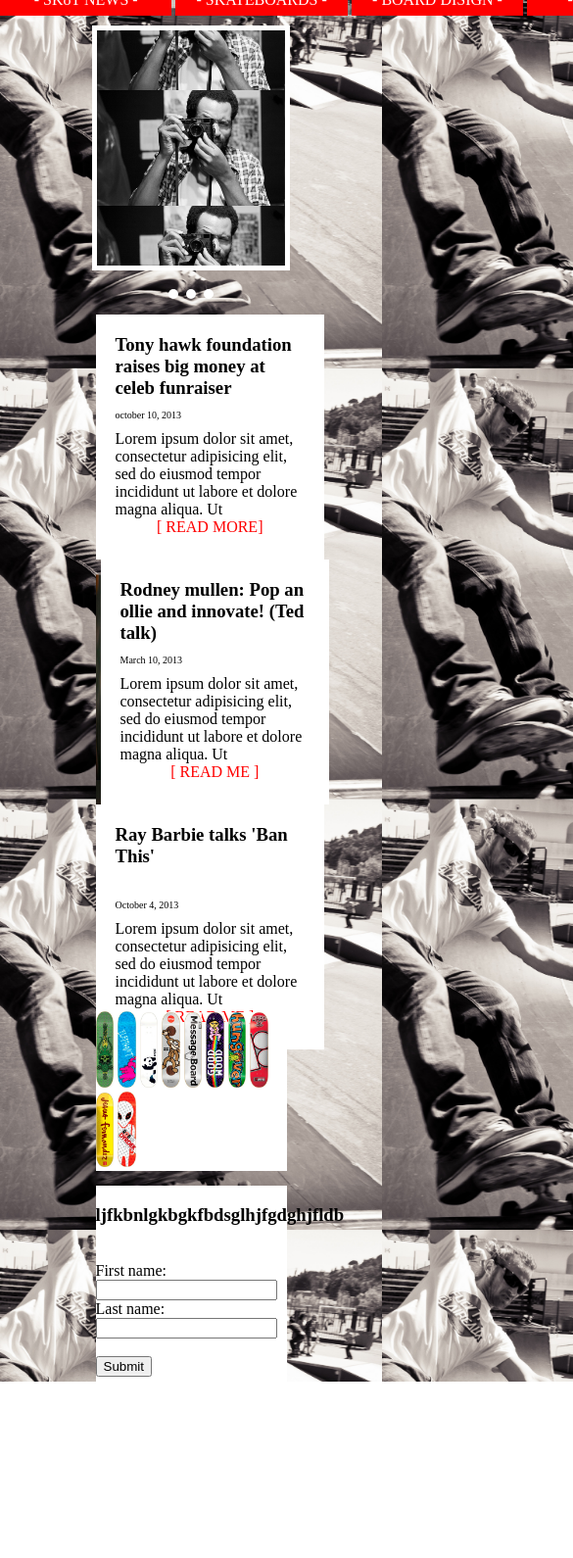
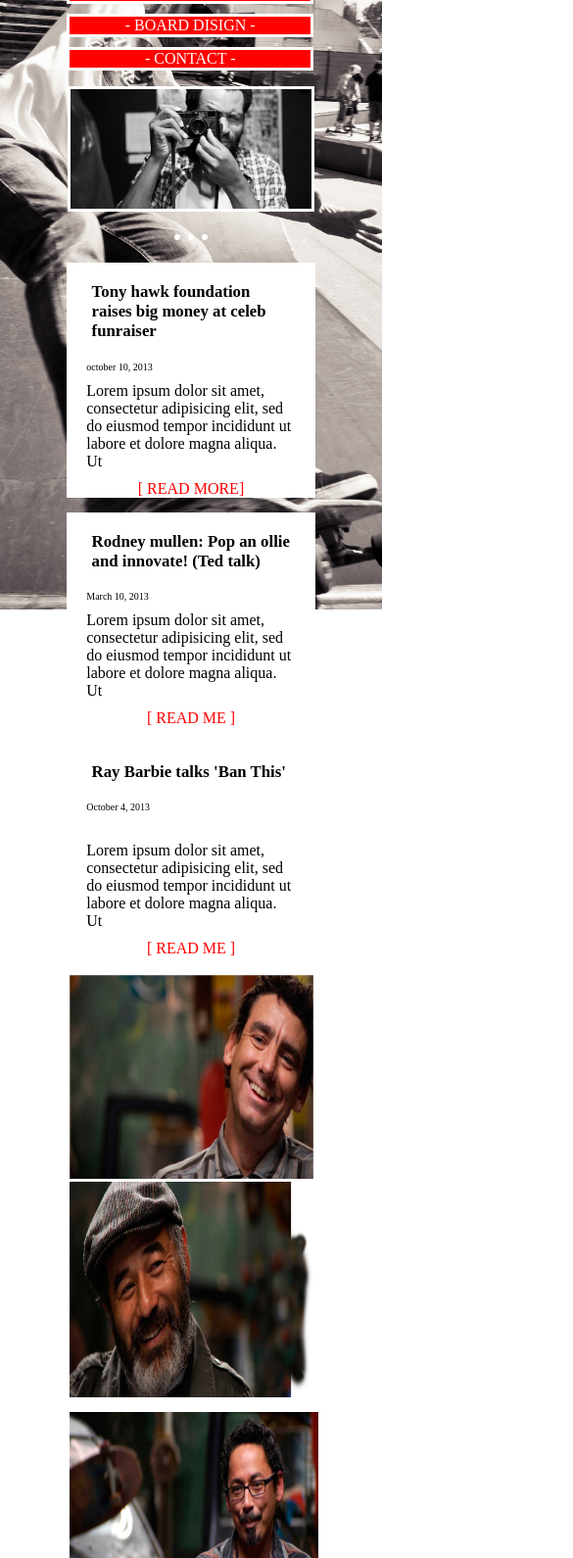
Before and after one commit to Brandon1986/Peralta, a plain HTML site: page index.html in a window 390 px wide. Shown: the part 64-1654 px from the top of the page at 98% size, 585 px wide, since content can reach past the window. Before the commit the page ends 1474 px from the top, so only its background shows below. Drawn offline with Linux system fonts and the light colour scheme.

Commit message:
first responsive commit

```diff
--- a/index.html
+++ b/index.html
@@ -1,14 +1,16 @@
 <!DOCTYPE html>
 <html>
   <head>
+    <meta name="viewport" content="width=device-width, intial-scale=1.0">
     <link rel="stylesheet" href="style.css" media="screen" title="no title" charset="utf-8">
     <meta charset="utf-8">
     <title></title>
+
   </head>
   <body>
 
 
-    </div>
+    <div class="wrapper">
 
 <!--social media bar-->
     <div class="social-bar">
@@ -84,10 +86,22 @@
     <div class="triangle">
 
     </div>-->
-    </div>
+
 
 <!--container2-->
+<!--
+<section class="sk8-bros">
+  <div class="col-threebros">
+    <div class="lance-mountain"></div>
+    <div class="rodney-mullen"></div>
+    <div class="steve-caballero"></div>
+  </div>
 
+    <div class="col-right">
+      <div class="tommy-guerrero"></div>
+    </div>
+</section>
+-->
 
     <div class="container2">
 
@@ -124,18 +138,29 @@
 
 <!--footer-->
     <div class="footer">
-      <section class="col1">
-      <h3>ljfkbnlgkbgkfbdsglhjfgdghjfldb
-      </h3>
-        <img src="" alt="" />
-        <img src="" alt="" />
-        <img src="" alt="" />
-        <img src="" alt="" />
-      </section>
 
-      <section class="col2">
+     <div class="contact">
+      <div class="left">
+      <h3>Contact us for for information</h3>
+      <p>
+        Lorem ipsum dolor sit amet, consectetur adipisicing elit, sed do eiusmod tempor incididunt ut labore et dolore magna aliqua. Ut enim ad minim veniam, quis nostrud exercitation ullamco laboris nisi ut aliquip ex ea commodo consequat. Duis aute irure dolor in reprehenderit in voluptate velit esse cillum dolore eu fugiat nulla pariatur. Excepteur sint occaecat cupidatat non proident, sunt in culpa qui officia deserunt mollit anim id est laborum.
+      </p>
 
-          <form action="form-page">
+      </div>
+
+      <div class="right">
+        <div class="name">
+          <input type="text" name="name" value="name">
+        </div>
+        <div class="email">
+          <input type="email" name="user_email" value="email">
+        </div>
+        <div>
+          <input type="submit" name="name" value="submit">
+        </div>
+      </div>
+
+        <!--  <form action="form-page">
         First name:<br>
         <input type="text" name="firstname" value="">
         <br>
@@ -145,9 +170,9 @@
         <input type="submit" value="Submit">
          </form>
        </section>
-        <span></span>
+        <span></span>-->
 
+      </div>
     </div>
-
   </body>
 </html>
--- /dev/null
+++ b/sk8.scss
@@ -0,0 +1,2 @@
+
+  }
--- a/style.css
+++ b/style.css
@@ -7,9 +7,12 @@
   padding: 0;
 
 }
-
+.wrapper {
+  width: 50%;
+  margin: auto;
+}
+}
 .social-bar .sub-dot {
-	background: #000000;
 	width: 4px;
 	height: 4px;
 	border-radius: 50%;
@@ -18,7 +21,6 @@
   top: 25px;
 }
 .social-bar ul div {
-  background: #000000;
 	width: 4px;
 	height: 4px;
 	border-radius: 50%;
@@ -26,7 +28,7 @@
 }
 
 .social-bar {
-  width: 50%;
+  width: 100%;
   position: relative;
   height: 50px;
   margin-left: auto;
@@ -36,8 +38,8 @@
 
 .social-bar li {
   display: inline-block;
-  width: 43px;
-  padding-top: 5px;
+  width: 23.429%;
+  dding-top: 5px;
 }
 .social-bar li img {
   width: 43px;
@@ -69,14 +71,12 @@
 
 
 nav {
-  width: 716px;
-  height: 25px;
+  width: 100%;
   margin:auto;
   margin-bottom: 10px;
 }
 nav li{
-  width: 24.5%;
-  height: 25px;
+  width: 24.53%;
   display: inline-block;
   margin: auto;
   background-color: red;
@@ -85,12 +85,12 @@
 
 }
 nav ul {
-  height: 25px;
+  width:100%;
   margin: 5px 0;
-  padding: 0
+  padding: 0;
 }
 header {
-  width: 49%;
+  width: 98.4%;
   margin: auto;
   background-image: url(top-image.png);
   height: 240px;
@@ -102,7 +102,7 @@
 
 }
 h1 {
-  width: 50%;
+  width: 100%;
   margin: auto;
   text-align: center;
   padding-bottom: 8px;
@@ -161,36 +161,34 @@
 
 
 .container1 {
-  width: 50%;
-  height: 250px;
+  width: 100%;
   margin: auto;
   margin-bottom: 15px;
 }
 .container1 section {
-  width: 233.5px;
-  height: 100%;
+  width: 32.91%;
     vertical-align: top;
   display: inline-block;
   background-color: white;
 
 }
 .container1 section h3 {
-  height: 30%;
-  padding: 20px 20px 2px 20px;
+
+  padding: 8% 10% 8% 10%;
   margin: 0;
+  font-size: 105%;
 }
 .container1 p {
   margin: 10px 20px 10px 20px;
-  height: 80px;
+
+}
+.container1 .col3 p {
+  padding-top: 20px;
 }
 
-.container1 .col2 {
-  margin-left: 5px;
-  margin-right: 5px;
-}
 .container1 article {
   font-size: 10px;
-  width: 80px;
+
   margin-left: 20px;
 }
 .container1 footer {
@@ -203,9 +201,22 @@
 
 
 /*container2 pics */
+/*
+.lance-mountain {
+  background-image: image(sk8er-4.png);
+}
+.rodney-mullen {
+  background-image: image(sk8er-3.png);
+}
+.steve-caballero {
+  background-image: image(sk8er-1.png);
+}
+.tommy-guerrero {
+  background-image: image(sk8er-2.png);
+}*/
+
 .container2 {
-  background-color: pink;
-  width: 50%;
+  width: 100%;
   height: 431px;
   margin: auto;
   margin-bottom: 15px;
@@ -219,12 +230,13 @@
   height: 49%;
 }
 .container2 .col1 img {
-  width: 49.5%;
+  width: 48%;
   height: 100%;
+  border: solid white;
 }
 .block-image {
   width: 100%;
-  height: 49%;
+  height: 51%;
 }
 .container2 .block-image img {
   width: 100%;
@@ -240,24 +252,23 @@
 .container2 .col2 img {
   width: 100%;
   height: 100%;
+  border: solid white;
 }
 /*end container2 */
 
 .container3 {
   background-color: white;
-  width: 50%;
+  width: 100%;
   margin: auto;
 }
 .container3 img {
-  width: 9.5%;
+  width: 6.4%;
+  margin: 1.5%;
 }
-.footer {
-  background-color: white;
-  width: 50%;
-  height: 200px;
-  margin: auto;
-  margin-top: 15px;
-}
+
+
+
+/*
 .triangle {
   background: red;
     display: inline-block;
@@ -267,14 +278,31 @@
       position: relative;
       width: 100px;
       float: left;
+}*/
+
+.footer {
+  background-color: white;
+  width: 100%;
+  margin: auto;
+  margin-top: 15px;
 }
-.footer section {
-  width: 49%;
+
+.footer .contact {
+  width:100%;
+  background-color: white;
   display: inline-block;
 }
-.form-page {
+.footer .left   {
+width: 49%;
+}
+.footer .left h3 {
+  padding: 8% 5% 2% 7%;
+}
+.footer .right{
+  width: 49%;
 
 }
+
 /*
 .triangle::before {
   width: 0;
@@ -283,3 +311,73 @@
 	border-left: 100px solid red;
 	border-bottom: 50px solid transparent;
 }*/
+
+
+@media (max-width:400px) {
+
+  body {
+    background: url(bg.jpg) center center cover no-repeat;
+    background-size: 156%;
+    margin: 0;
+    padding: 0;
+    background-repeat: no-repeat;
+    background-attachment:fixed;
+  }
+  .wrapper {
+    width: 65%;
+    margin: auto;
+}
+  .social-bar {
+    display: none;
+  }
+
+  nav li {
+    width: 97%;
+    background-color: red;
+    text-align: center;
+    color: white;
+    margin: 2% 0;
+    border: solid;
+  }
+  header {
+    width: 97%;
+    height: 122px;
+    border: solid white;
+  }
+  h1 .dot {
+   width: 6px;
+  height: 6px;
+  border-radius: 50%;
+  display: inline-block;
+  }
+  .container1 section {
+    width: 100%;
+    background-color: white;
+    margin: 3% 0;
+  }
+  .container2 .col1 {
+    width: 100%;
+  }
+  .container2 .col1 img {
+    width: 98%;
+  }
+.container2 .col2 img {
+  height: 50%;
+}
+  .container3 {
+    padding-left: 1%;
+  }
+  .container3 img {
+      width: 15.4%;
+      margin: 1.5%;
+}
+.footer .left{
+  width: 100%;
+}
+.footer .right{
+  width: 100%;
+  text-align: center
+}
+
+
+}
```
Also changed, not shown: attach.css (added).
